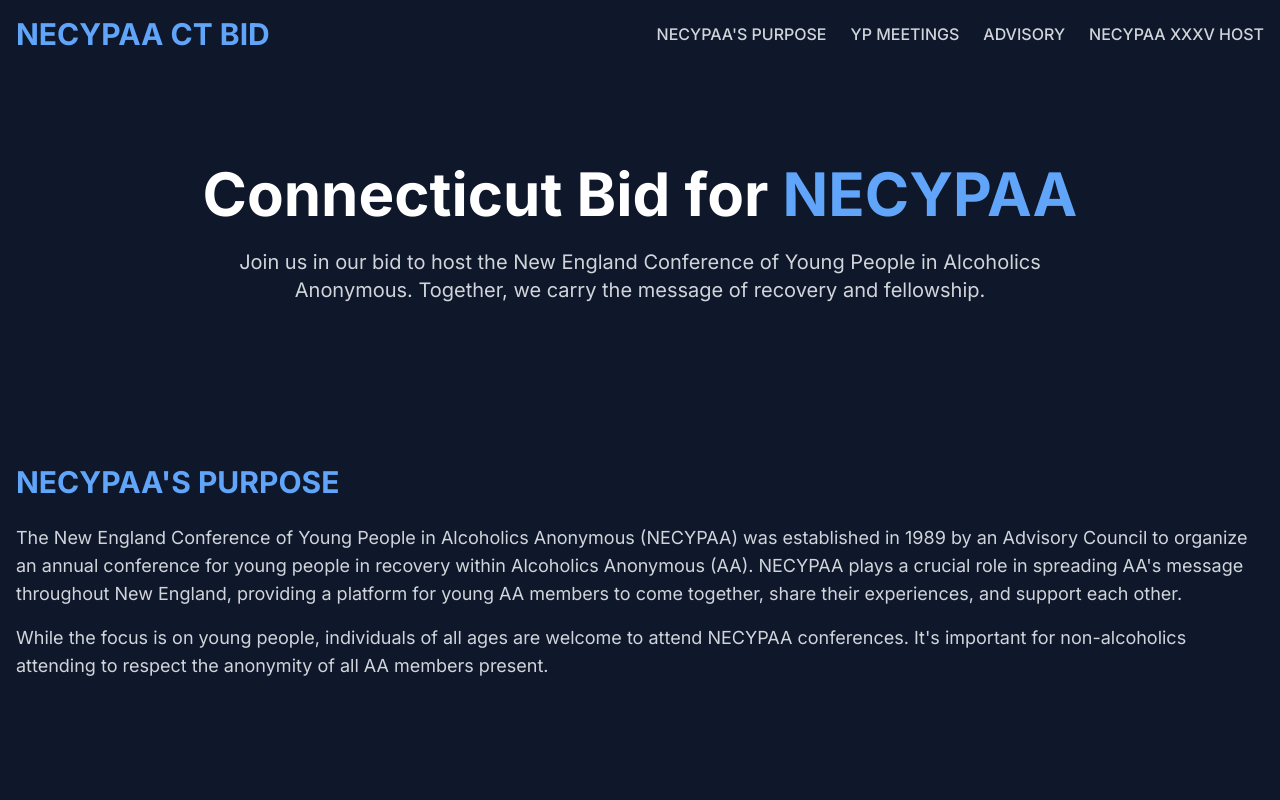
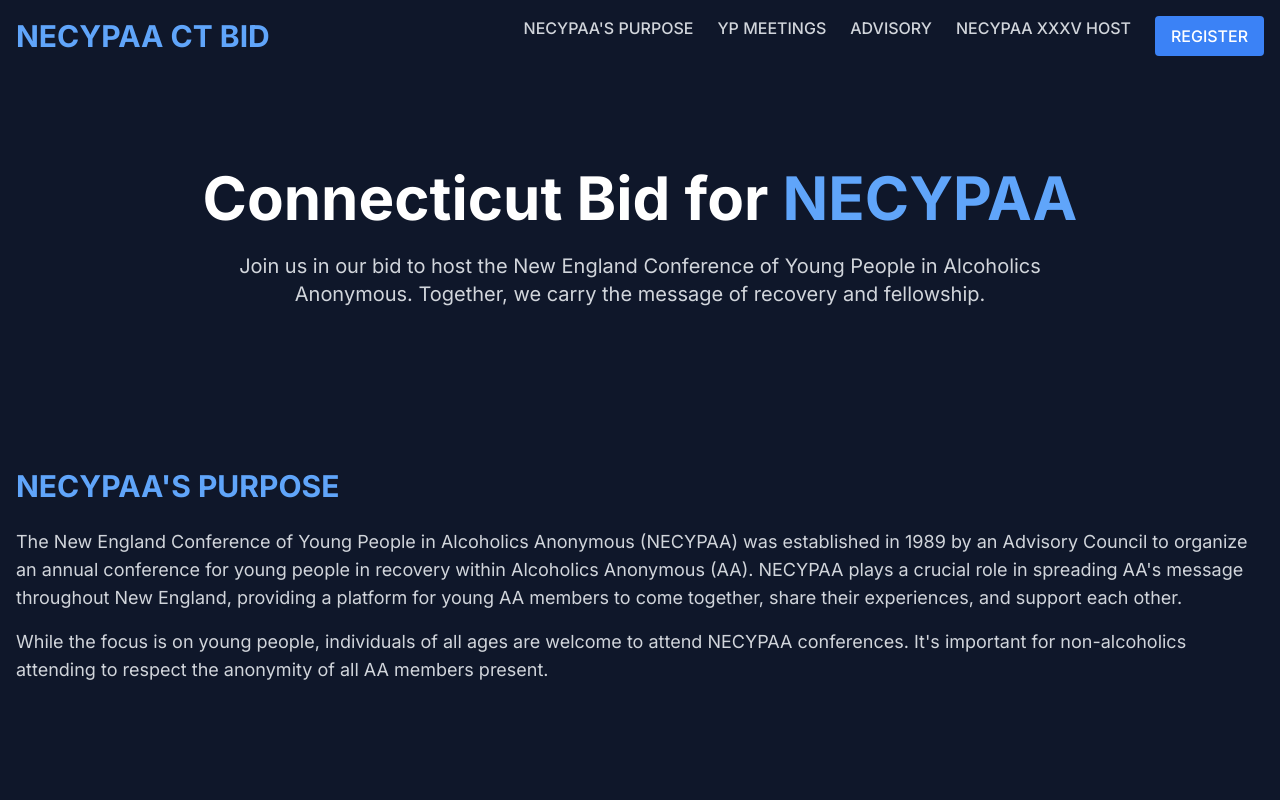
Before and after one commit to devinkeehner/NECYPAA, a Next.js app: page / in a window 1280 px wide. Shown: the top 800 px of the page. Built offline with nearby package versions, Linux system fonts and the light colour scheme.

Commit message:
feat: add REGISTER button with hover effects
Add prominent REGISTER button in both navbar and mobile menu.

Co-authored-by: null <178353841+devinkeehner@users.noreply.github.com>

```diff
--- a/app/page.tsx
+++ b/app/page.tsx
@@ -292,6 +292,12 @@ export default function HomePage() {
               rel="noopener noreferrer"
             >
               NECYPAA XXXV HOST
+            </Link>
+            <Link
+              href="/register"
+              className="bg-blue-500 text-white px-4 py-2 rounded hover:bg-blue-600 font-medium uppercase transition-colors"
+            >
+              REGISTER
             </Link>
           </nav>
           <MobileMenu />
--- a/components/mobile-menu.tsx
+++ b/components/mobile-menu.tsx
@@ -89,6 +89,13 @@ export function MobileMenu() {
             >
               NECYPAA XXXV HOST
             </Link>
+            <Link
+              href="/register"
+              className="bg-blue-500 text-white px-4 py-2 rounded hover:bg-blue-600 font-medium text-center uppercase transition-colors"
+              onClick={toggleMenu}
+            >
+              REGISTER
+            </Link>
           </nav>
         </div>
       )}
```
